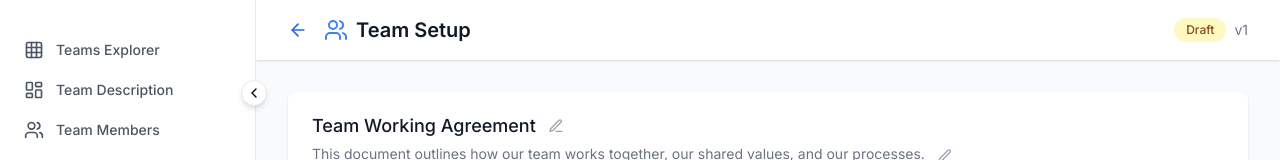
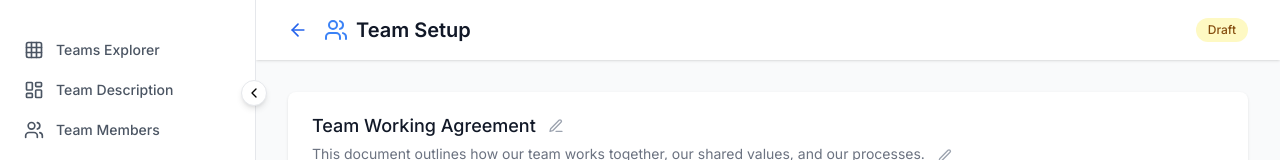
Before and after one commit to jessicabell11/DSO-OS-Test, a React (Vite) app: page /team-setup in a window 1280 px wide. Shown: the top 160 px of the page. Built offline with nearby package versions, Linux system fonts and the light colour scheme.

Commit message:
on the Team Setup screen remove Draft v1 in the upper right corner

```diff
--- a/src/components/TeamSetupPage.tsx
+++ b/src/components/TeamSetupPage.tsx
@@ -1070,18 +1070,16 @@ const TeamSetupPage: React.FC = () => {
               </h1>
             </div>
             <div className="flex items-center space-x-2">
-              <span className={`px-3 py-1 text-xs font-medium rounded-full ${
-                workingAgreement.status === 'draft'
-                  ? 'bg-yellow-100 text-yellow-800'
-                  : workingAgreement.status === 'active'
-                  ? 'bg-green-100 text-green-800'
-                  : 'bg-gray-100 text-gray-800'
-              }`}>
-                {workingAgreement.status.charAt(0).toUpperCase() + workingAgreement.status.slice(1)}
-              </span>
-              <span className="text-sm text-gray-500">
-                v{workingAgreement.version}
-              </span>
+              {workingAgreement.status === 'draft' && (
+                <span className="px-3 py-1 text-xs font-medium rounded-full bg-yellow-100 text-yellow-800">
+                  Draft
+                </span>
+              )}
+              {workingAgreement.status === 'active' && (
+                <span className="px-3 py-1 text-xs font-medium rounded-full bg-green-100 text-green-800">
+                  Active
+                </span>
+              )}
             </div>
           </div>
         </header>
```
